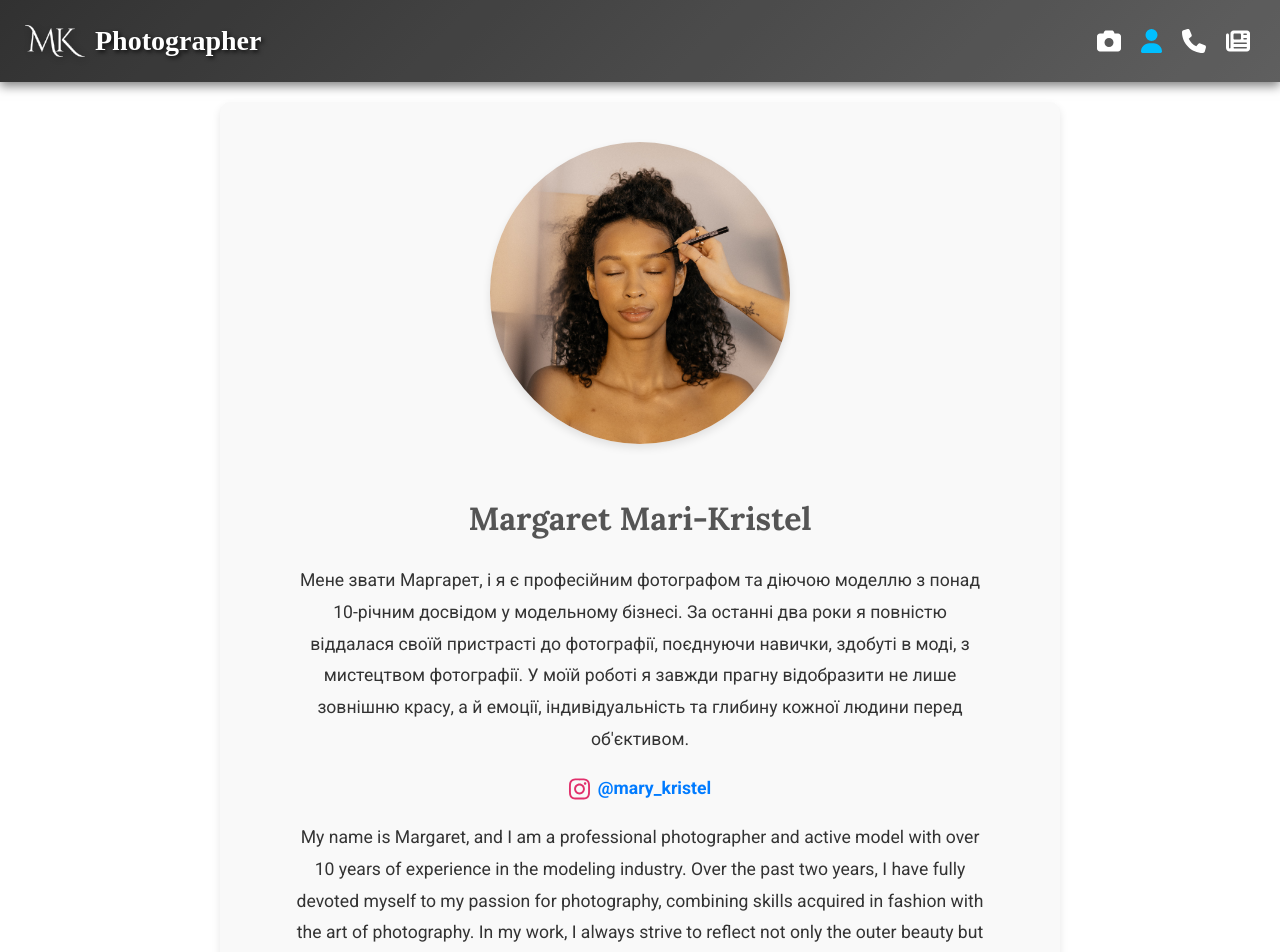
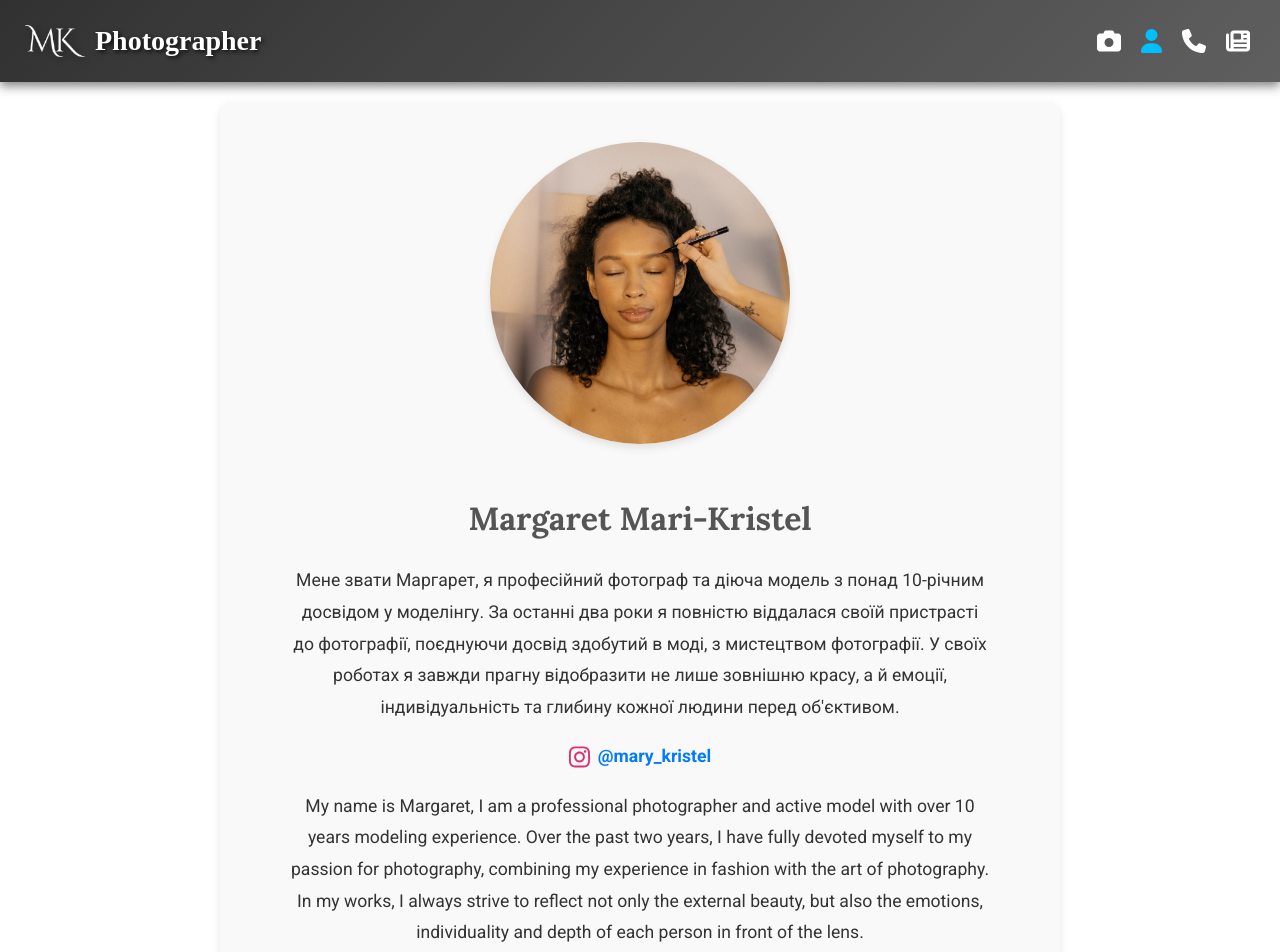
Before and after one commit to Velykobrat/photographer-portfolio, a React (Vite) app: page /about in a window 1280 px wide. Shown: the top 952 px of the page. Built offline with nearby package versions, Linux system fonts and the light colour scheme; a web font is replaced by a local one.

Commit message:
About
- About
- rename Press to Blog

```diff
--- a/src/components/Logo/Logo.module.css
+++ b/src/components/Logo/Logo.module.css
@@ -4,41 +4,32 @@
     display: flex;
     align-items: center;
     text-decoration: none;
-    color: #fff;
-    /* Текст білий */
+    color: #fff;    /* Текст білий */
     position: relative;
     z-index: 1;
-    padding: 5px;
-    /* Відступи для покращення вигляду */
-    border-radius: 5px;
-    /* Згладжує кути */
-    transition: transform 0.3s ease;
-    /* Додаємо анімацію трансформації */
+    padding: 5px;    /* Відступи для покращення вигляду */
+    border-radius: 5px;    /* Згладжує кути */
+    transition: transform 0.3s ease;    /* Додаємо анімацію трансформації */
 }
 
 .logoImage {
     width: 60px;
     height: auto;
-    filter: drop-shadow(2px 2px 5px rgba(0, 0, 0, 0.5)) brightness(10);
-    /* Збільшена яскравість */
-    transition: transform 0.3s ease;
-    /* Додаємо анімацію трансформації для зображення */
+    filter: drop-shadow(2px 2px 5px rgba(0, 0, 0, 0.5)) brightness(10);    /* Збільшена яскравість */
+    transition: transform 0.3s ease;    /* Додаємо анімацію трансформації для зображення */
 }
 
 .logoText {
     font-size: 28px;
     font-weight: bold;
-    text-shadow: 2px 2px 4px rgba(0, 0, 0, 0.8);
-    /* Збільшено розмір тіні */
-    color: #fff;
-    /* Переконайтеся, що текст білий */
+    text-shadow: 2px 2px 4px rgba(0, 0, 0, 0.8);    /* Розмір тіні */
+    color: #fff;    /* Текст білий */
 }
 
 /* Медіа-запити для адаптивності */
 @media (max-width: 768px) {
     .logoText {
-        display: none;
-        /* Сховати текст на мобільних пристроях */
+        display: none;        /* Сховати текст на мобільних пристроях */
     }
 }
 
--- a/src/pages/About/About.tsx
+++ b/src/pages/About/About.tsx
@@ -12,14 +12,16 @@ const About = () => {
       <div className={styles.aboutText}>
         <h2>Margaret Mari-Kristel</h2>
         <p>
-          Мене звати Маргарет, і я є професійним фотографом та діючою моделлю з понад 10-річним досвідом у модельному бізнесі. За останні два роки я повністю віддалася своїй пристрасті до фотографії, поєднуючи навички, здобуті в моді, з мистецтвом фотографії. У моїй роботі я завжди прагну відобразити не лише зовнішню красу, а й емоції, індивідуальність та глибину кожної людини перед об'єктивом.
+          Мене звати Маргарет, я професійний фотограф та діюча модель з понад 10-річним досвідом у моделінгу. За останні два роки я повністю віддалася своїй пристрасті до фотографії, поєднуючи досвід здобутий в моді, з мистецтвом фотографії. У своїх роботах я завжди прагну відобразити не лише зовнішню красу, а й емоції, індивідуальність та глибину кожної людини перед об'єктивом.
         </p>
                 <p>
           <a href="https://www.instagram.com/mary_kristel/" target="_blank" rel="noopener noreferrer">
             <FontAwesomeIcon icon={faInstagram} className={styles.instagramIcon} /> @mary_kristel
           </a>
         </p>
-        <p>        My name is Margaret, and I am a professional photographer and active model with over 10 years of experience in the modeling industry. Over the past two years, I have fully devoted myself to my passion for photography, combining skills acquired in fashion with the art of photography. In my work, I always strive to reflect not only the outer beauty but also the emotions, individuality, and depth of each person in front of the lens.</p>
+        <p>
+          My name is Margaret, I am a professional photographer and active model with over 10 years modeling experience. Over the past two years, I have fully devoted myself to my passion for photography, combining my experience in fashion with the art of photography. In my works, I always strive to reflect not only the external beauty, but also the emotions, individuality and depth of each person in front of the lens.
+        </p>
       </div>
     </div>
   );
--- a/src/pages/Press/Press.tsx
+++ b/src/pages/Press/Press.tsx
@@ -28,7 +28,7 @@ const Press = () => {
 
   return (
     <div className={styles.pressContainer}>
-      <h2>Press</h2>
+      <h2>Blog</h2>
       <div className={styles.newsList}>
         {newsItems.map((item, index) => (
           <NewsItem
```
